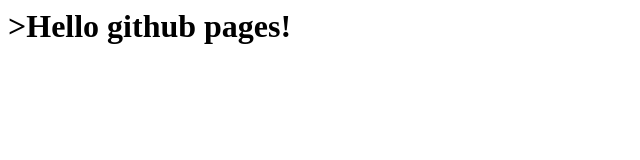
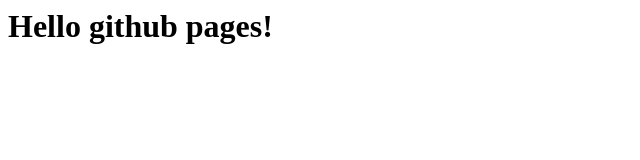
Before and after one commit to thunder1211/my-project, a plain HTML site: page index.html in a window 1280 px wide. Shown: the whole page, without its empty margins (0-640 px from the left). Drawn offline with Linux system fonts and the light colour scheme.

Commit message:
First change

```diff
--- a/index.html
+++ b/index.html
@@ -1 +1 @@
-<h1>>Hello github pages!</h1>
+<h1>Hello github pages!</h1>
```
